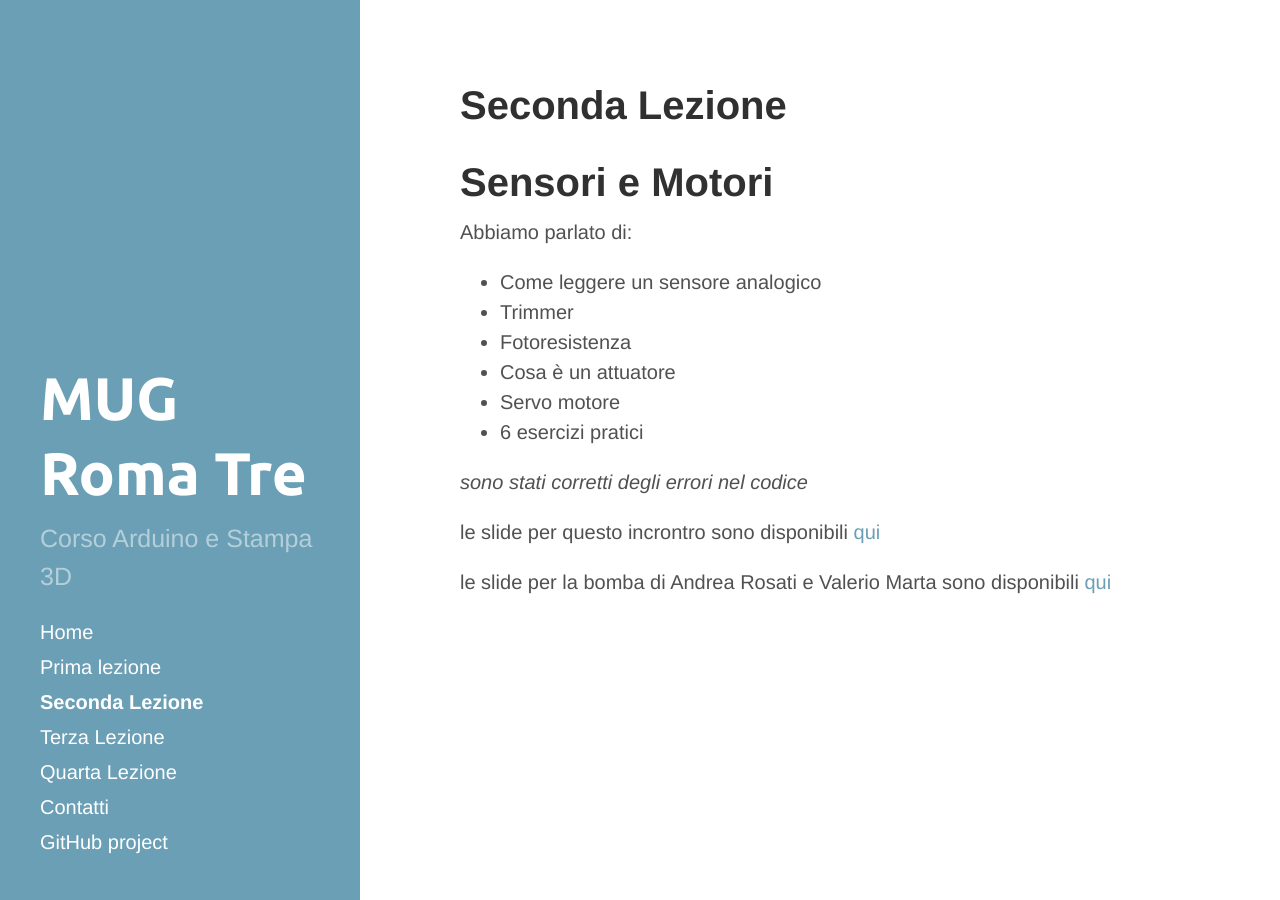
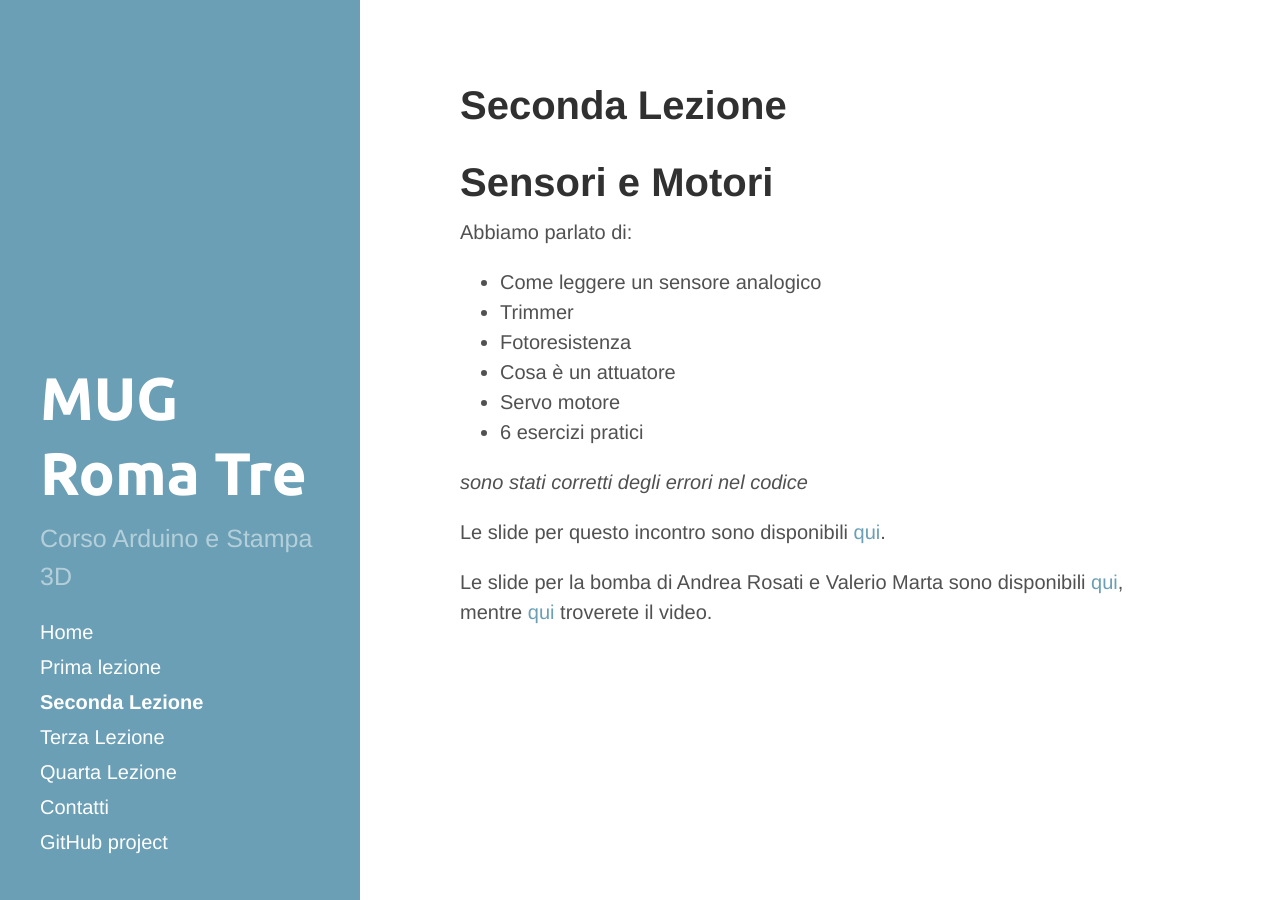
Before and after one commit to mugroma3/corso-arduino, a Jekyll site: the page built from 02 Lezione.md, in a window 1280 px wide. Built offline with Jekyll 4.4.1, drawn with Linux system fonts in a browser that asks for light colours.

Commit message:
Updated 02 Lezione.md

```diff
--- a/02 Lezione.md
+++ b/02 Lezione.md
@@ -3,6 +3,7 @@ layout: page
 title: Seconda Lezione
 published: true
 ---
+
 
 
 
@@ -19,6 +20,6 @@ Abbiamo parlato di:
 
 *sono stati corretti degli errori nel codice*
 
-le slide per questo incrontro sono disponibili [qui]({{ site.baseurl }}/materiale/lezione2.pdf)
+Le slide per questo incontro sono disponibili [qui]({{ site.baseurl }}/materiale/lezione2.pdf).
 
-le slide per la bomba di Andrea Rosati e Valerio Marta sono disponibili [qui]({{ site.baseurl }}/materiale/slidebomba.pdf)
+Le slide per la bomba di Andrea Rosati e Valerio Marta sono disponibili [qui]({{ site.baseurl }}/materiale/slidebomba.pdf), mentre [qui](https://www.youtube.com/watch?v=1eTwQgh-hgM) troverete il video.
```
